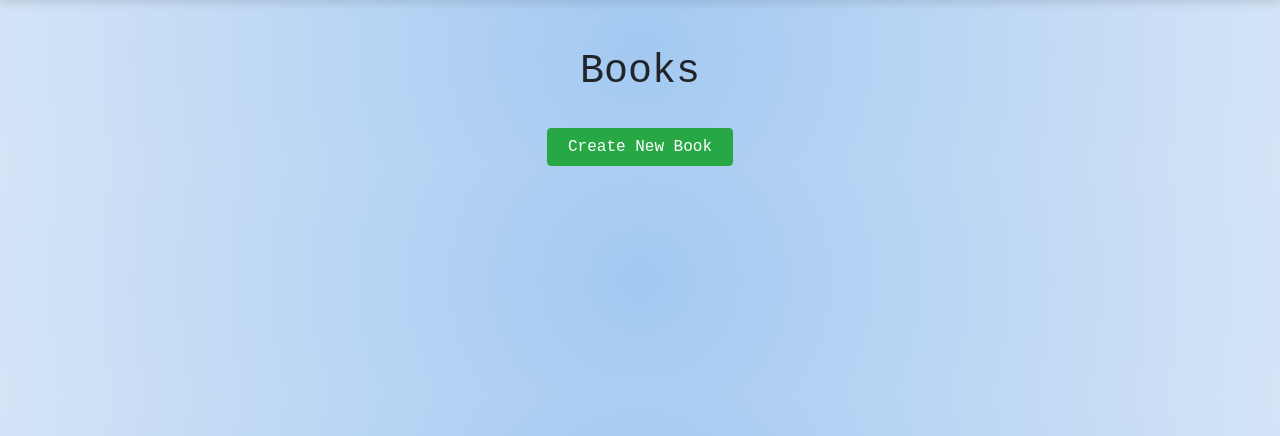
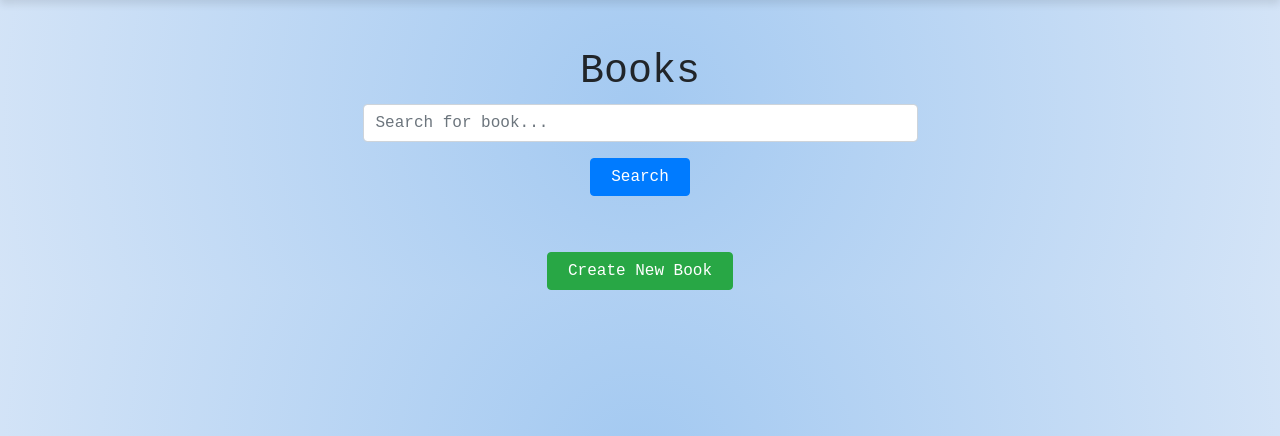
Before and after one commit to AquaSyles/WebLibrary, a Django app: page /api/books/ in a window 1280 px wide. Shown: the part 62-498 px from the top of the page. Run offline with Django 5.2, Linux system fonts and the light colour scheme; the visitor is signed in with stand-in values (Sample User, id 1); data that the repository does not hold is empty; some libraries are stand-ins or nearby versions.

Commit message:
added search functionality for books and updated UI improved rental deletion logic

```diff
--- a/WebLibrary/api/static/css/books.css
+++ b/WebLibrary/api/static/css/books.css
@@ -15,3 +15,7 @@
     padding-left: 20px;
     padding-right: 20px;
 }
+
+.top {
+    margin-bottom: 2rem;
+}
--- a/WebLibrary/api/templates/book_list.html
+++ b/WebLibrary/api/templates/book_list.html
@@ -10,7 +10,13 @@
 
 {% block content %}
     <div class="container mt-5">
-        <h1 class="text-center">Books</h1>
+        <div class="top text-center">
+            <h1>Books</h1>
+            <form action="/api/search_book" method="get">
+                <input type="text" name="query" id="searchbar" class="form-control w-50 mx-auto" placeholder="Search for book...">
+                <button type="submit" class="btn btn-primary mt-3">Search</button>
+            </form>
+        </div>
         <div class="row">
             {% for book in books %}
             <div class="col-md-4">
@@ -337,6 +343,24 @@
                 alert('An error occurred while creating the rental: ' + error.message);
             });
         }
+
+        // function searchBooks() {
+        //     console.log('Searching')
+        //     query = document.getElementById('searchbar').value
+
+        //     fetch(`/api/search_book/?query=${query}`, {
+        //         method: 'GET',
+        //     })
+        //     .then(response => {return response.json()})
+        //     .then(data => {
+        //         if (data.status == 200) {
+        //             console.log(data.data)
+        //         }
+        //         else {
+        //             alert('Error: ', data.error)
+        //         }
+        //     })
+        // }
     </script>
 {% endblock %}
 </body>
--- a/WebLibrary/api/urls.py
+++ b/WebLibrary/api/urls.py
@@ -6,6 +6,7 @@ urlpatterns = [
     path('create_rental/', views.create_rental, name='create_rental'),
     path('delete_rental/<int:rental_id>/', views.delete_rental, name='delete_rental'),
     path('books/', views.book_list, name='book_list'),
+    path('search_book/', views.search_book, name='search_book'),
     path('create_book/', views.create_book, name='create_book'),
     path('delete_book/<int:book_id>/', views.delete_book, name='delete_book'),
     path('update_book/<int:book_id>/', views.update_book, name='update_book'),
--- a/WebLibrary/api/views.py
+++ b/WebLibrary/api/views.py
@@ -1,5 +1,4 @@
 from django.shortcuts import render, redirect, get_object_or_404
-from django.views.decorators.csrf import csrf_exempt
 from .models import Book, Rental
 from django.contrib.auth.models import User
 from .forms import BookForm, RentalForm
@@ -46,12 +45,39 @@
                 return JsonResponse({'error': 'Invalid user or book', 'status': 400})
 
 def delete_rental(request, rental_id):
-    print('test delete rental')
     if request.method == 'DELETE' and request.user.is_staff:
         rental = get_object_or_404(Rental, id=rental_id)
+        book = Book.objects.get(id=rental.book.id)
+
+        book.stock += 1
+        book.save()
         rental.delete()
         return JsonResponse({'message': 'Rental deleted successfully', 'status': 200})
 
+def search_book(request):
+    if request.user.is_authenticated:
+        query = request.GET.get('query')
+
+        title_books = Book.objects.filter(title__icontains=query)
+        author_books = Book.objects.filter(author__icontains=query)
+
+        books = []
+
+        for book in author_books:
+            books.append(book)
+
+        for book in title_books:
+            if book not in author_books:
+                books.append(book)
+
+        if books:
+            users = User.objects.all()
+            return render(request, 'book_list.html', {'books': books, 'users': users})
+
+        else:
+            return JsonResponse({'error': 'No books found with the query', 'status': 400})
+    else:
+        return get_object_or_404(Book, pk=0)
 
 def book_list(request):
     if request.user.is_authenticated:
```
